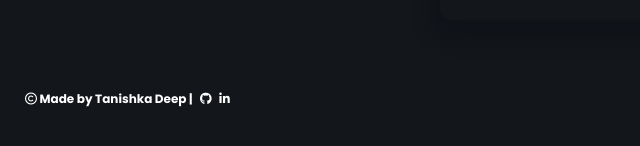
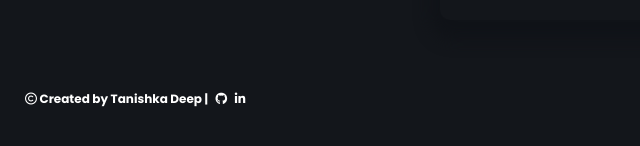
Before and after one commit to tanishkadeep/Simple-Calculator, a plain HTML site: page index.html in a window 1280 px wide. Shown: the part 640-786 px from the top of the page, 0-640 px from the left. Drawn offline with Linux system fonts and the light colour scheme.

Commit message:
index.html

```diff
--- a/index.html
+++ b/index.html
@@ -34,7 +34,7 @@
 
     <div id="Tanishka" class="text-style">
         <i class="fa-regular fa-copyright"></i>
-        Made by Tanishka Deep |
+        Created by Tanishka Deep |
         <a href="https://github.com/tanishkadeep">
             <i class="fa-brands fa-github"></i>
         </a>
```
